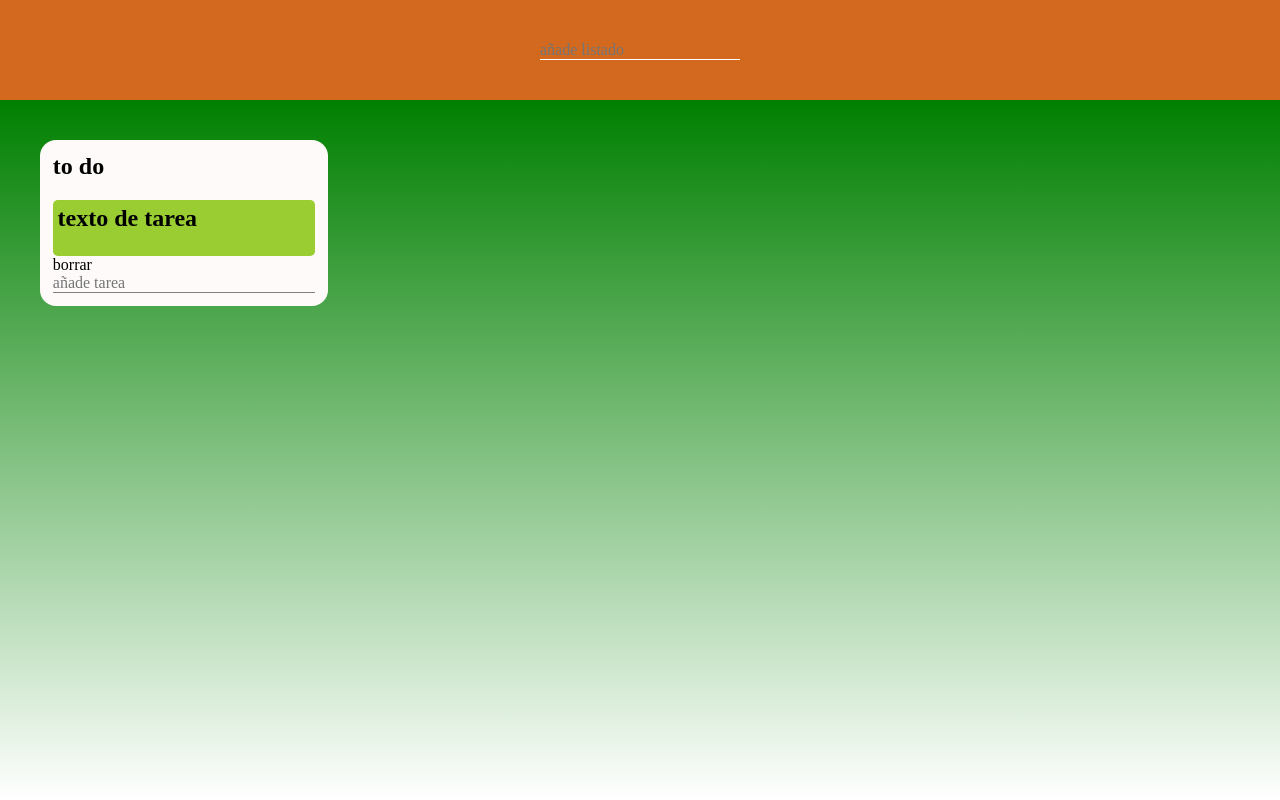
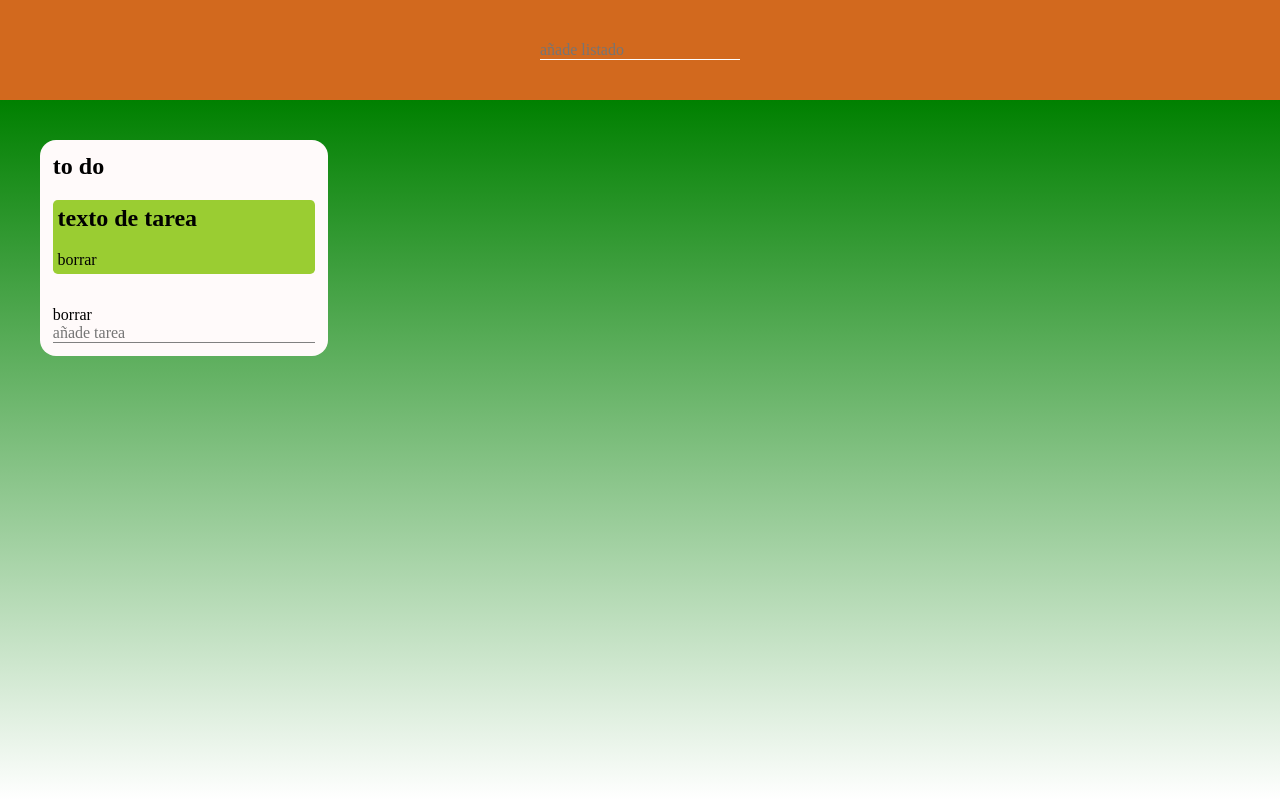
Before and after one commit to RubenDiazCode/scrum-board-ruben, an Angular app: page / in a window 1280 px wide. Built offline with nearby package versions, Linux system fonts and the light colour scheme.

Commit message:
delete task completed

```diff
--- a/package.json
+++ b/package.json
@@ -4,7 +4,7 @@
   "scripts": {
     "ng": "ng",
     "start": "ng serve",
-    "build": "ng build --prod --output-path docs --base-href scrum-board-ruben",
+    "build": "ng build --prod --output-path docs --base-href /scrum-board-ruben/",
     "test": "ng test",
     "lint": "ng lint",
     "e2e": "ng e2e"
--- a/src/app/data-manager.service.ts
+++ b/src/app/data-manager.service.ts
@@ -1,5 +1,6 @@
 import { Injectable } from '@angular/core';
 import {List} from './models.interface';
+import {Task} from './models.interface';
 @Injectable({
   providedIn: 'root'
 })
@@ -77,5 +78,15 @@ findList(id:number){
   }
 }
 
+//borrador de tareas
+deleteTask(task: Task){
+  this.data.lists = this.data.lists.map(listObj =>{
+    if(listObj.listId == task.listId){
+      listObj.tasks = listObj.tasks.filter(taskObj => taskObj.taskId !== task.taskId);
+    }
+    return listObj;
+  });
+}
+
   constructor() { }
 }
--- a/src/app/list/list.component.html
+++ b/src/app/list/list.component.html
@@ -4,5 +4,5 @@
     <app-task *ngFor="let taskObj of list.tasks" [task]="taskObj"></app-task>
   </div>
   <div (click)="delete()">borrar</div>
-  <input  type="text" [(ngModel)]="taskText" placeholder="añade tarea" (keyup.enter)="addTask($event)"/>
+  <input  type="text" [(ngModel)]="taskText" placeholder="añade tarea" (keyup.enter)="addTask()"/>
 </div>
--- a/src/app/list/list.component.ts
+++ b/src/app/list/list.component.ts
@@ -13,10 +13,13 @@ taskText: string='';
   constructor(private dataService: DataManagerService) { }
 
 addTask(){
+  if(this.taskText !== ''){
   this.dataService.addNewTask(this.taskText,this.list.listId);
+  this.taskText='';
+  }
 }
 
- delete(id){
+ delete(){
   if(confirm('quieres borrar la lista '+this.list.name+ '?')){
     this.dataService.deleteList(this.list.listId);
   }
--- a/src/app/task/task.component.html
+++ b/src/app/task/task.component.html
@@ -1,3 +1,6 @@
 <div class="task">
   <h2>{{task.text}}</h2>
+  <div class="controls" >
+    <div (click)="deleteTask()">borrar</div>
 </div>
+</div>
--- a/src/app/task/task.component.scss
+++ b/src/app/task/task.component.scss
@@ -2,5 +2,9 @@
     background: yellowgreen;
     border-radius: 0.3em;
     padding: 0.3em;
+    margin-bottom: 2em;
+    display: flex;
+    justify-items: flex-end;
+    flex-direction: column;
 
 }
--- a/src/app/task/task.component.ts
+++ b/src/app/task/task.component.ts
@@ -1,15 +1,17 @@
 import { Component, OnInit, Input } from '@angular/core';
 import { Task } from '../models.interface';
+import { DataManagerService } from '../data-manager.service';
 @Component({
   selector: 'app-task',
   templateUrl: './task.component.html',
   styleUrls: ['./task.component.scss']
 })
-export class TaskComponent implements OnInit {
+export class TaskComponent  {
 @Input() task: Task;
-  constructor() { }
+  constructor(private dataService:DataManagerService) { }
 
-  ngOnInit() {
+  deleteTask(){
+this.dataService.deleteTask(this.task);
   }
 
 }
```
